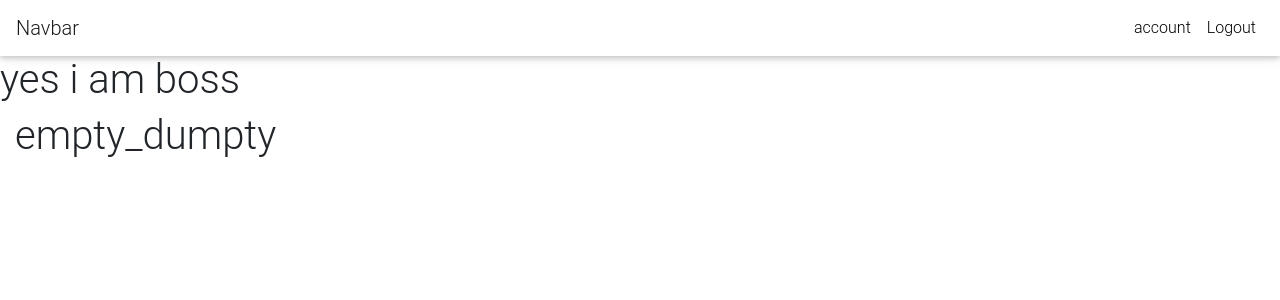
After one commit to Daniel-Montet/pitch-it, a Flask app: page /account in a window 1280 px wide. The commit adds this page. Shown: the top 300 px of the page. Run offline with Flask 2, Linux system fonts and the light colour scheme; a user stored in the database is signed in; some libraries are stand-ins or nearby versions.

Commit message:
add login manager for routes

```diff
--- a/app/__init__.py
+++ b/app/__init__.py
@@ -9,4 +9,6 @@
 db = SQLAlchemy(app)
 bcrypt = Bcrypt(app)
 login_manager = LoginManager(app)
+login_manager.login_view='login'
+login_manager.login_message_category='info'
 from app import views
--- /dev/null
+++ b/app/templates/account.html
@@ -0,0 +1,4 @@
+{% extends "layout.html" %}
+{% block content %}
+    <h1>{{current_user.username}}</h1>
+{% endblock content %}
--- a/app/templates/navbar.html
+++ b/app/templates/navbar.html
@@ -7,6 +7,11 @@
     <div class="collapse navbar-collapse" id="navbarSupportedContent-4">
         <ul class="navbar-nav ml-auto">
             {% if current_user.is_authenticated %}
+            <li class="nav-item">
+                    <a class="nav-link" href="{{url_for('account')}}">
+                        account
+                    </a>
+            </li>
             <li class="nav-item">
                     <a class="nav-link" href="{{url_for('logout')}}">
                         Logout
--- a/app/views.py
+++ b/app/views.py
@@ -1,8 +1,8 @@
-from flask import render_template, flash, redirect,url_for
+from flask import render_template, flash, redirect,url_for, request
 from app.forms import Register,Login
 from app.models import User, Pitch
 from app import app,db,bcrypt
-from flask_login import login_user, current_user, logout_user
+from flask_login import login_user, current_user, logout_user,login_required
 
 
 @app.route("/")
@@ -37,7 +37,8 @@
         user = User.query.filter_by(email=form.email.data).first()
         if user and bcrypt.check_password_hash(user.password,form.password.data):
             login_user(user, remember=form.remember.data)
-            return redirect(url_for('home'))
+            next_page = request.args.get('next')
+            return redirect(next_page) if next_page else redirect(url_for('home'))
 
         else:
             flash('Login Unsuccessful. Please check email and password','danger')
@@ -48,3 +49,9 @@
 def logout():
     logout_user()
     return redirect(url_for('home'))
+
+@app.route("/account")
+@login_required
+def account():
+
+    return render_template('account.html', title='Account')
```
